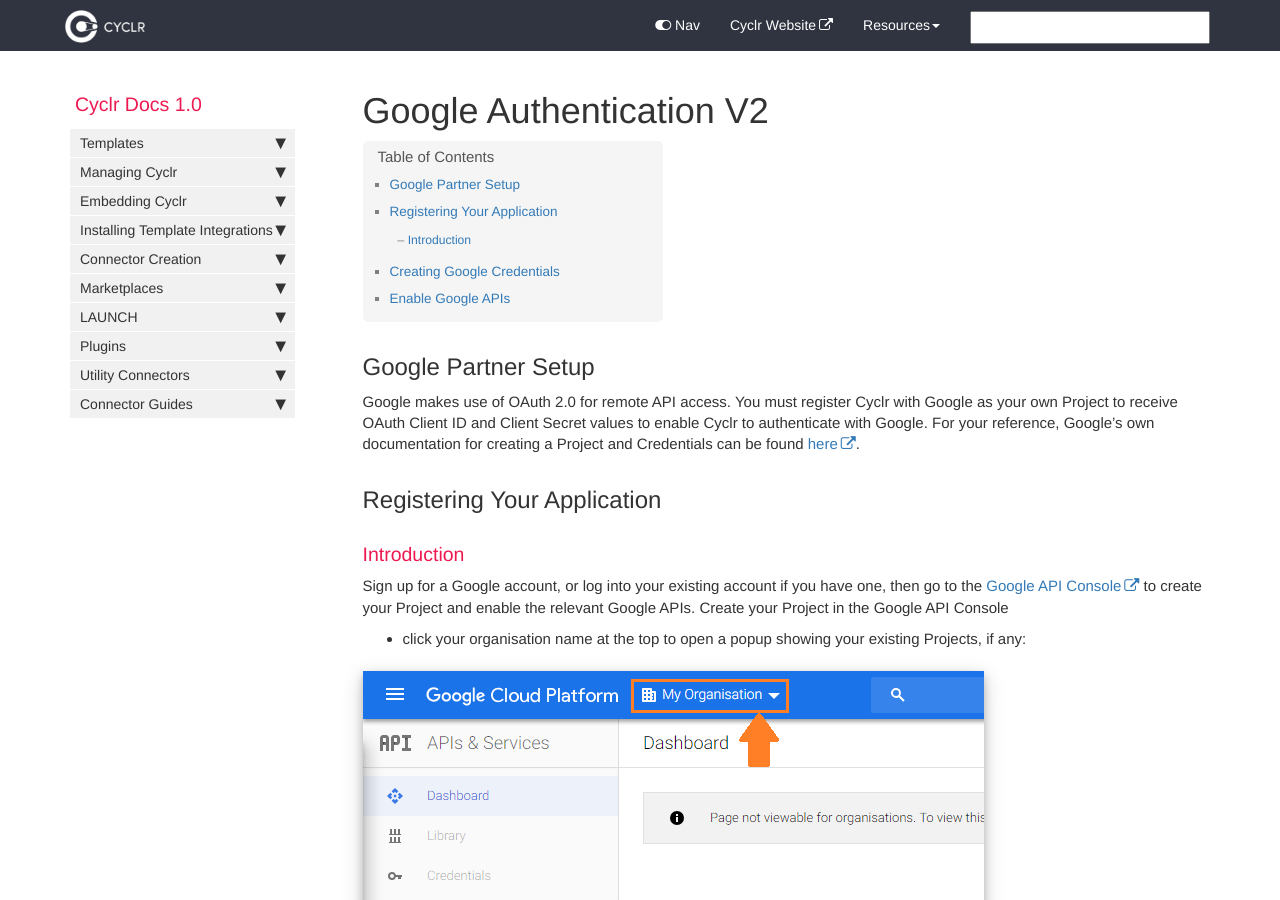
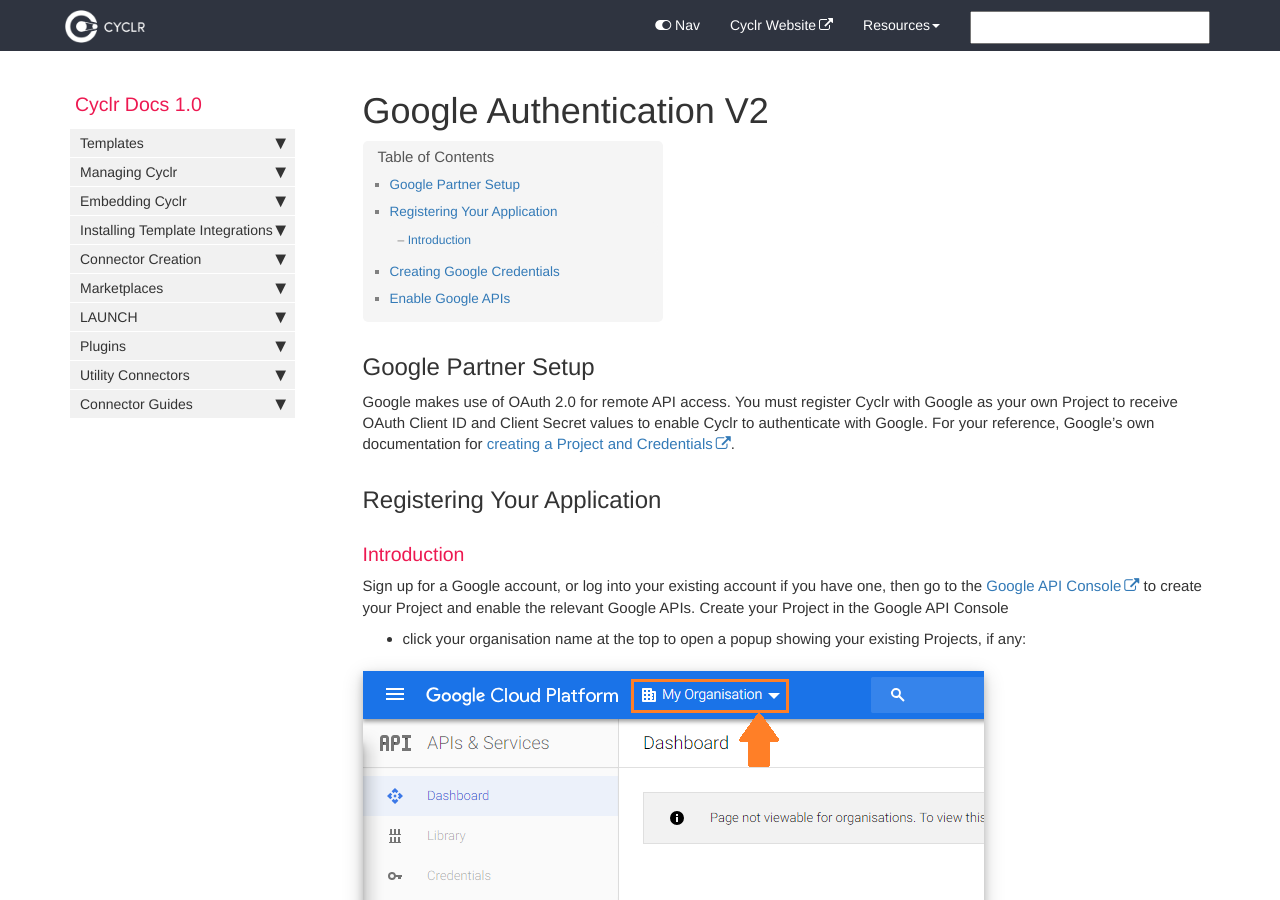
Before and after one commit to sneakysneak/docs, a Jekyll site: the page built from pages/connector-authentication/google-v2.md, in a window 1280 px wide and 900 px high. Built offline with Jekyll 4.4.1, drawn with Linux system fonts in a browser that asks for light colours; nearby versions of some CDN libraries; comment, search, counter and statistics services are not loaded.

Commit message:
Update google-v2.md

```diff
--- a/pages/connector-authentication/google-v2.md
+++ b/pages/connector-authentication/google-v2.md
@@ -9,7 +9,7 @@ tags: [connector]
 ##  Google Partner Setup
 
 Google makes use of OAuth 2.0 for remote API access. You must register Cyclr with Google as your own Project to receive OAuth Client ID and Client Secret values to enable Cyclr to authenticate with Google.
-For your reference, Google’s own documentation for creating a Project and Credentials can be found [here](https://developers.google.com/identity/protocols/OAuth2WebServer).
+For your reference, Google’s own documentation for [creating a Project and Credentials](https://developers.google.com/identity/protocols/OAuth2WebServer).
 
 ## Registering Your Application
 
```
